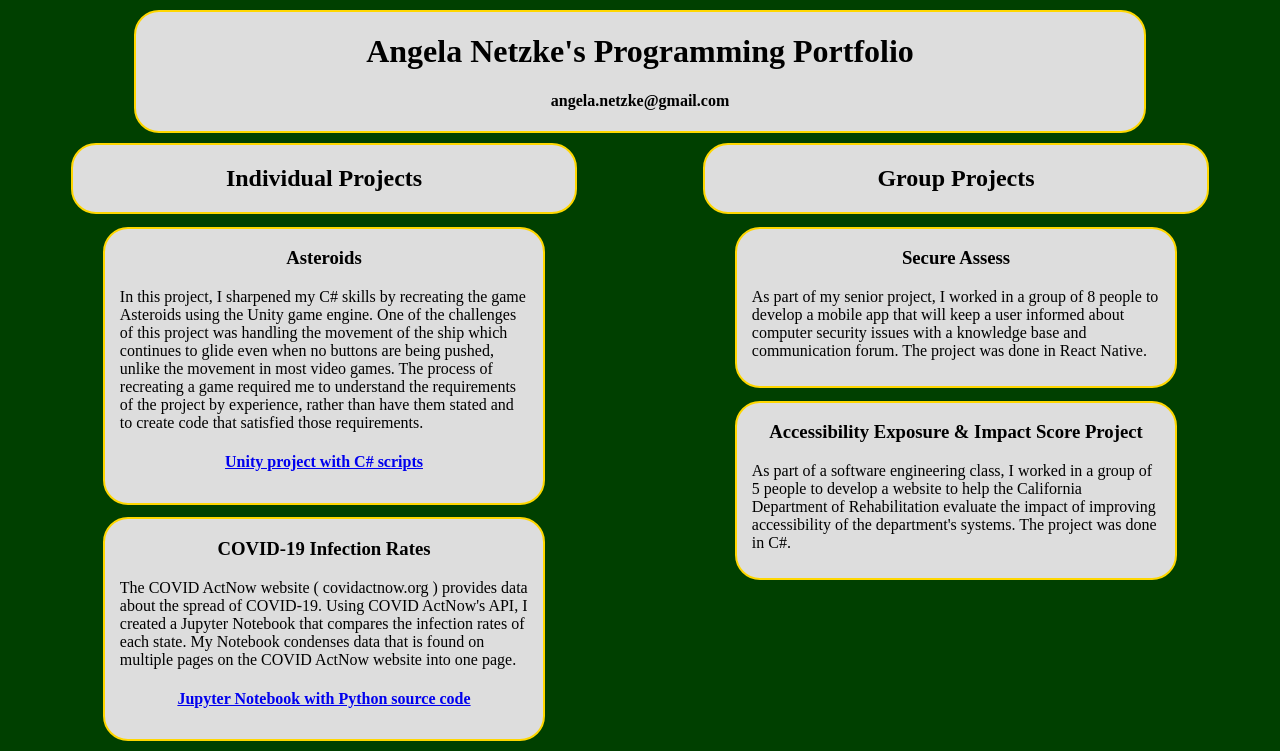
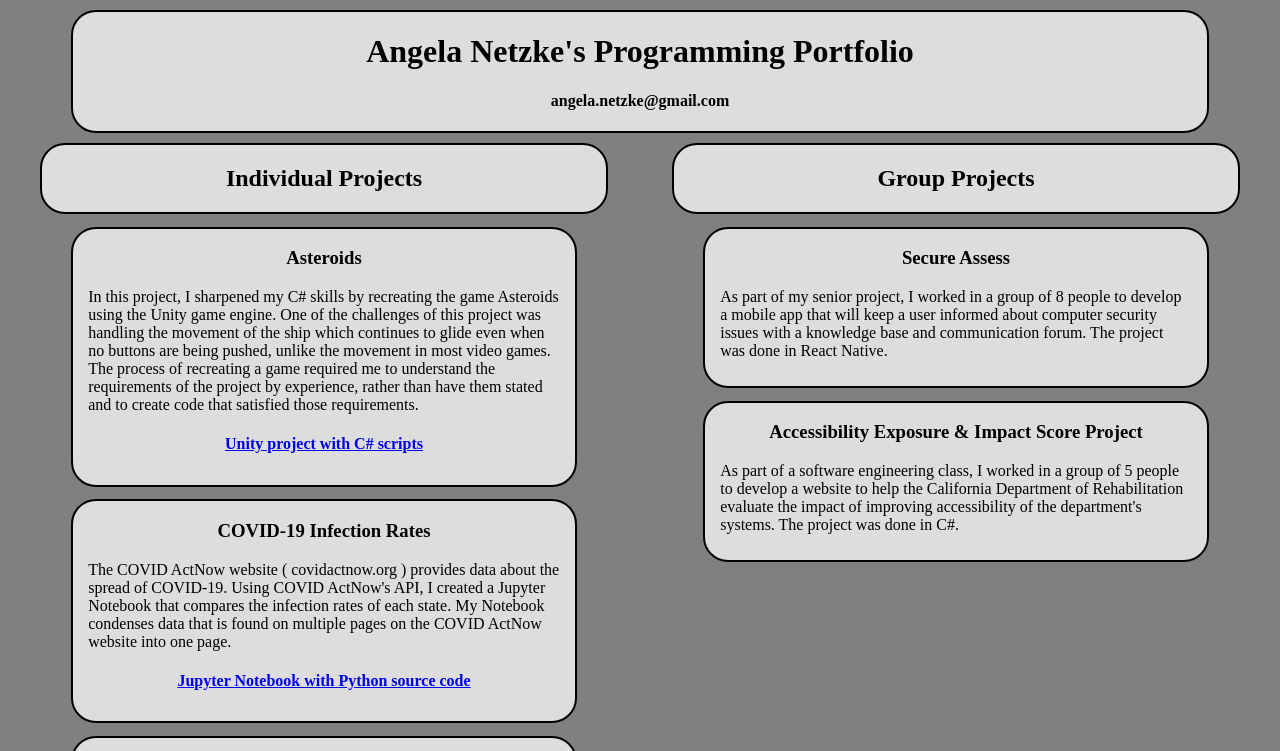
Before and after one commit to angelanetzke/angelanetzke.github.io, a plain HTML site: page index.html in a window 1280 px wide. Shown: the top 751 px of the page. Drawn offline with Linux system fonts and the light colour scheme.

Commit message:
Change style.

```diff
--- a/index.html
+++ b/index.html
@@ -3,7 +3,7 @@
 <title>Angela Netzke</title>
 <style>
 	body {
-		background: #004000;
+		background: #808080;
 	}
 	h1, h2, h3, h4 {
 		text-align: center;
@@ -11,18 +11,18 @@
 	.header {
 		background: #dddddd;
 		border-radius: 25px;
-		border: 2px solid #FFD700;
-		margin-left:10%;
-		margin-right: 10%;
+		border: 2px solid #000000;
+		margin-left: 5%;
+		margin-right: 5%;
 		margin-top: 10px;
 		text-align: center;
 	}
 	.project {
 		background: #dddddd;
 		border-radius: 25px;
-		border: 2px solid #FFD700;
-		margin-left:15%;
-		margin-right: 15%;
+		border: 2px solid #000000;
+		margin-left: 10%;
+		margin-right: 10%;
 		margin-top: 2%;
 		padding-left: 15px;
 		padding-right: 15px;
```
